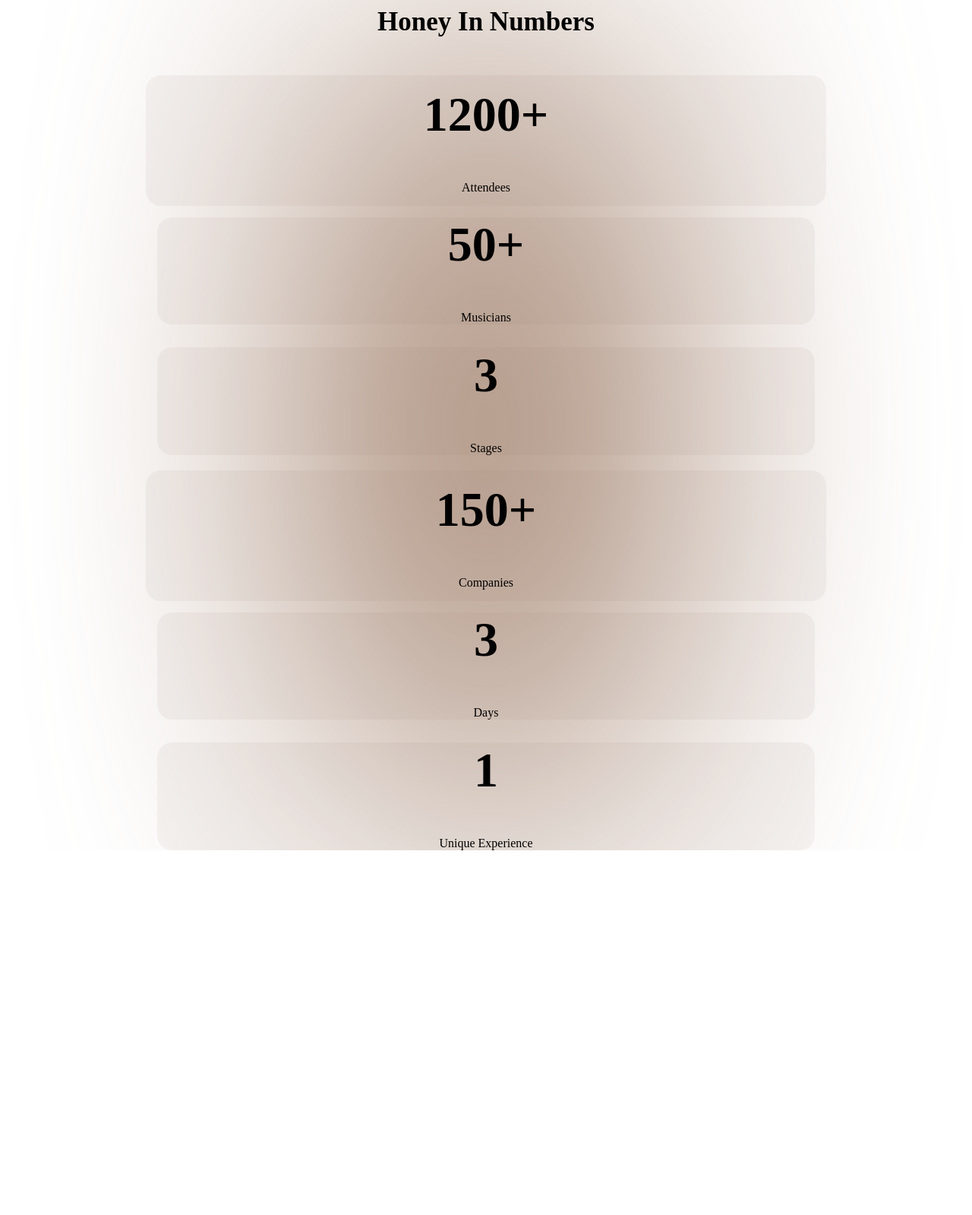
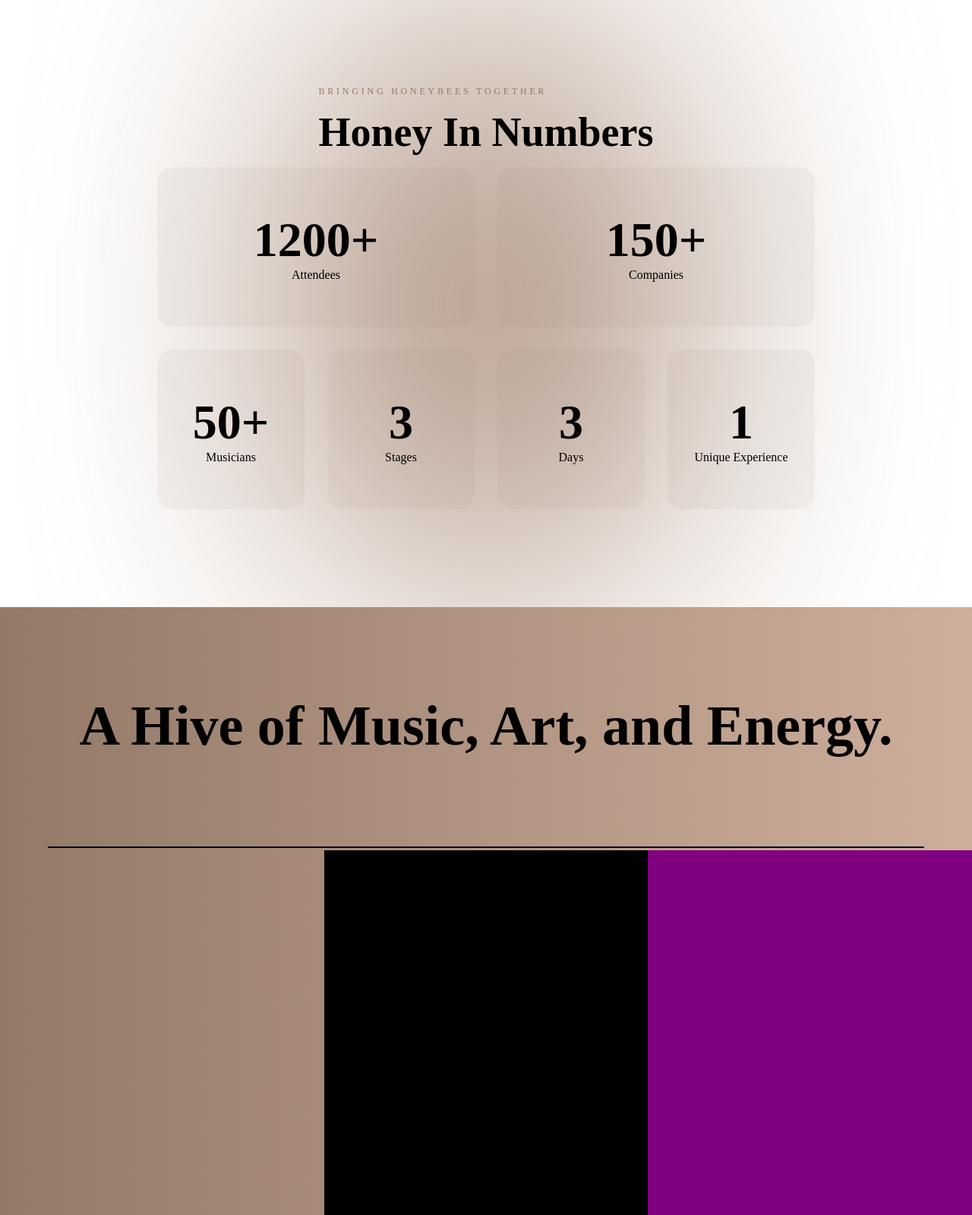
Before and after one commit to marinazizic/HoneyFestival, a PHP site: page / in a window 1280 px wide. Shown: the part 2401-4000 px from the top of the page at 76% size. Before the commit the page ends 3520 px from the top, so only its background shows below. Run offline with PHP 8.4, Linux system fonts and the light colour scheme; some web fonts are replaced.

Commit message:
Fixed syntax errors and started footer

```diff
--- a/frontend/homepage/index.css
+++ b/frontend/homepage/index.css
@@ -394,7 +394,64 @@ body {
     background: rgb(143, 103, 77);
 }
 
-@media screen and (min-height: 450px) {
+.footer{
+    width: 100%;
+    height: 100vh;
+    background-image: linear-gradient(270deg, rgb(206, 175, 156), rgb(148, 121, 104));
+}
+
+.footer-content{
+    display: grid;
+    height: 100%;
+    grid-template-columns: 100%;
+    grid-template-rows: 39vh 1vh 60vh;
+}
+
+.motto{
+    grid-area: 1 / 1 / 2 / 2;
+    display: flex;
+    flex-direction: column;
+    align-items: center;
+    justify-content: center;
+}
+
+.hr{
+    display: flex;
+    flex-direction: column;
+    align-items: center;
+    justify-content: center;
+    grid-area: 2 / 1 / 3 / 2;
+}
+
+.hr hr{
+    border: 1px solid black;
+    width: 90%;
+}
+
+.footer-grid{
+    grid-area: 3 / 1 / 4 / 2;
+    display: grid;
+    grid-template-columns: auto auto auto;
+    grid-template-rows: 100%;
+}
+
+.column-one{
+    grid-area: 1 / 1 / 2 / 2;
+}
+
+
+.column-two{
+    background-color: black;
+    grid-area: 1 / 2 / 2 / 3;
+}
+
+
+.column-three{
+    background-color: purple;
+    grid-area: 1 / 3 / 2 / 4;
+}
+
+@media screen and (max-width: 450px) {
 
     .overlay .closebtn {
         font-size: 40px;
@@ -402,6 +459,9 @@ body {
         right: 35px;
     }
 
+    .p{
+        margin-top: 200px;
+    }
 
     .left {
         width: 100%;
@@ -429,12 +489,18 @@ body {
         grid-template-rows: 65vh 65vh;
     }
 
-    .left1, .left3 {
-        margin: 0;
+    .left1, .left2, .right2, .left3, .left4, .right4{
+        margin: 0px;
+        margin-bottom: 20px;
+    }
+
+    .left1,
+    .left3 {
         grid-area: 1 / 1 / 2 / 2;
     }
 
-    .right1, .right3 {
+    .right1,
+    .right3 {
         margin: 0;
         grid-area: 2 / 1 / 3 / 2;
         display: grid;
@@ -444,11 +510,13 @@ body {
     }
 
 
-    .left2, .left4 {
+    .left2,
+    .left4 {
         grid-area: 1 / 1 / 2 / 2;
     }
 
-    .right2, .right4 {
+    .right2,
+    .right4 {
         grid-area: 2 / 1 / 3 / 2;
     }
 
@@ -456,11 +524,12 @@ body {
         height: 140vh;
     }
 
-    .nums h1{
+    .nums h1 {
         margin-bottom: 50px;
     }
+
     .main-captions {
-        font-size: 35px;
+        font-size: 32px;
     }
 
     .paragraphs {
@@ -469,17 +538,6 @@ body {
         justify-content: center;
         align-items: center;
     }
-}
-
-
-@media only screen and (max-width: 768px) {
-
-    .overlay-content a {
-        font-size: 50px;
-    }
-}
-
-@media only screen and (max-width: 500px) {
     .overlay-content a {
         font-size: 40px;
     }
@@ -524,3 +582,11 @@ body {
         grid-area: 2 / 1 / 3 / 1;
     }
 }
+
+
+@media only screen and (max-width: 768px) {
+
+    .overlay-content a {
+        font-size: 50px;
+    }
+}
--- a/frontend/homepage/index.html
+++ b/frontend/homepage/index.html
@@ -4,7 +4,7 @@
 <head>
     <meta charset="UTF-8">
     <meta name="viewport" content="width=device-width, initial-scale=1.0">
-    <title>Document</title>
+    <title>Honey Festival</title>
     <script src="https://ajax.googleapis.com/ajax/libs/jquery/3.7.1/jquery.min.js"></script>
     <link rel="stylesheet" href="./index.css">
 </head>
@@ -106,8 +106,10 @@
         </div>
         <div class="nums">
             <div class="paragraphs">
-                <p class="small-headings">bringing honeybees together</p>
-                <h1 class="main-captions">Honey in Numbers</h1>
+                <div class="p">
+                    <p class="small-headings">bringing honeybees together</p>
+                    <h1 class="main-captions">Honey in Numbers</h1>
+                </div>
                 <div id="blurred1"></div>
                 <div id="blurred2"></div>
                 <div class="num-grid">
@@ -146,7 +148,24 @@
                 </div>
             </div>
         </div>
+        <div class="footer">
+            <div class="footer-content">
+                <div class="motto">
+                    <h1 class="main-heading">
+                        A Hive of Music, Art, and Energy.
+                    </h1>
+                </div>
 
+                <div class="hr">
+                    <hr>
+                </div>
+                <div class="footer-grid">
+                    <div class="column-one"></div>
+                    <div class="column-two"></div>
+                    <div class="column-three"></div>
+                </div>
+            </div>
+        </div>
     </div>
 </body>
 
```
